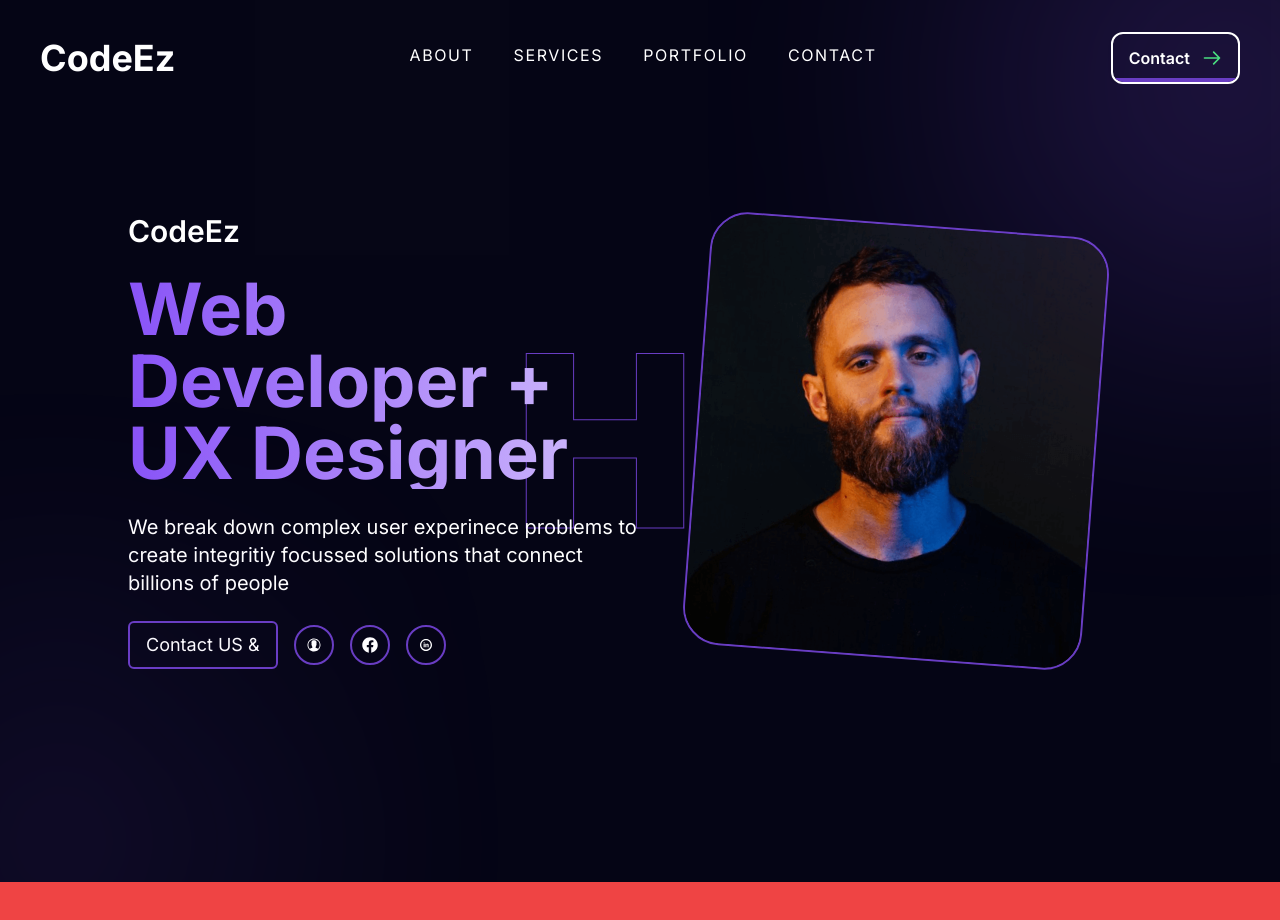
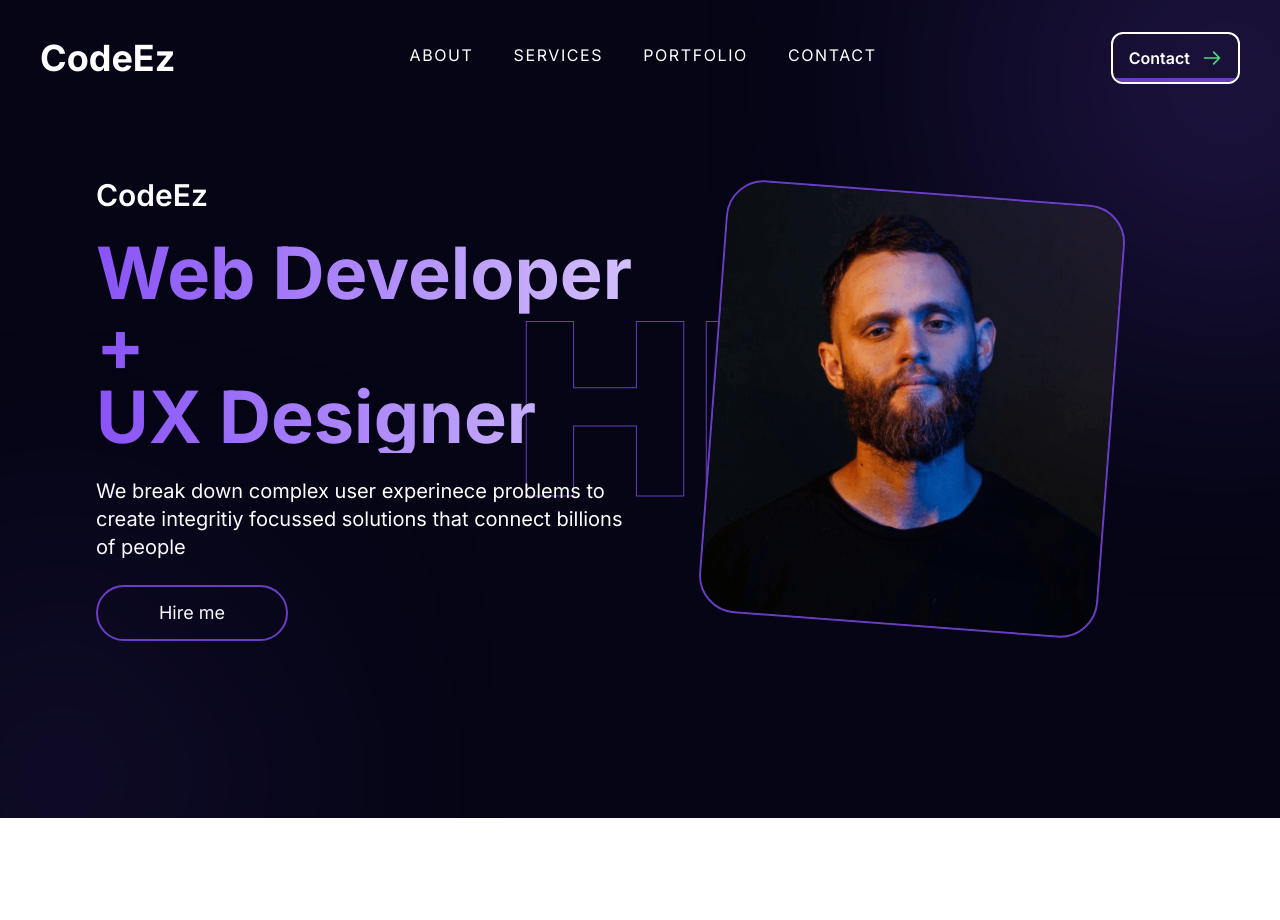
Before and after one commit to SherMuhammadgithub/my-portfolio, a Next.js app: page / in a window 1280 px wide. Shown: the top 920 px of the page. After the commit the page ends 818 px from the top, so only its background shows below. Built offline with nearby package versions, Linux system fonts and the light colour scheme.

Commit message:
Update styling in globals.css, page.js, hero.jsx, and navbar.jsx

```diff
--- a/src/app/globals.css
+++ b/src/app/globals.css
@@ -58,6 +58,7 @@
     background-clip: border-box;
     -webkit-background-clip: text;
     -webkit-text-fill-color: transparent;
+    overflow: hidden;
 }
     .hero-img-box::before{
     content: "";
--- a/src/app/page.js
+++ b/src/app/page.js
@@ -2,9 +2,7 @@
 import { useState, useEffect } from "react";
 import Hero from "@/components/hero";
 import Navbar from "@/components/navbar";
-import Projects from "@/components/projects";
 import SplashScreen from "@/components/splashScreen";
-import gsap from "gsap";
 
 export default function Home() {
   const [showSplash, setShowSplash] = useState(true);
@@ -23,7 +21,6 @@ export default function Home() {
         <>
           <Navbar />
           <Hero />
-          <Projects />
         </>
       )}
     </>
--- a/src/components/hero.jsx
+++ b/src/components/hero.jsx
@@ -24,7 +24,7 @@ export default function Hero() {
 
   return (
     <main
-      className={`hero-section  flex flex-col justify-center items-center bg-[#030313fc] text-white relative z-10 p-8 md:p-16 xl:p-32 overflow-hidden "
+      className={`hero-section  flex flex-col justify-center items-center bg-[#030313fc] text-white relative z-10 p-8 md:p-16 xl:p-24 overflow-hidden"
       }`}
     >
       <span id="page-intro"></span>
@@ -37,7 +37,7 @@ export default function Hero() {
         <div className="col-1 flex flex-col justify-center items-center w-full md:w-1/2 ">
           <div className="hero-content space-y-6 ">
             <span className="text-xl  lg:text-3xl font-semibold">CodeEz</span>
-            <h1 className="hero-title font-bold text-4xl lg:text-7xl ">
+            <h1 className="hero-title font-bold text-4xl lg:text-7xl overflow-auto">
               Web Developer +
               <br />
               UX Designer
@@ -58,23 +58,12 @@ export default function Hero() {
               integritiy focussed solutions that connect billions of people
             </p>
             <div className="button-box flex flex-wrap  items-center space-x-4">
-              <a
+              <button
                 href="#"
-                className="border-2 border-[#693dc3] rounded-md bg-transparent text-white py-2 px-4 text-sm md:text-lg hover:bg-[#693dc3]  transition-all duration-300 ease-in-out"
+                className=" w-full md:w-48 border-2 border-[#693dc3] rounded-full bg-transparent text-white py-3  text-sm md:text-lg hover:bg-[#693dc3]  transition-all duration-300 ease-in-out  "
               >
-                Contact US &
-              </a>
-              <div className="social-media flex items-center space-x-4 ">
-                {socialMediaIcons.map((item, index) => (
-                  <a
-                    key={index}
-                    href={item.url}
-                    className="w-8 md:w-10 aspect-square flex justify-center items-center rounded-full border-2 border-[#693dc3] hover:bg-[#693dc3] transform transition-all duration-300 ease-in-out "
-                  >
-                    <item.icon />
-                  </a>
-                ))}
-              </div>
+                Hire me
+              </button>
             </div>
           </div>
         </div>
--- a/src/components/navbar.jsx
+++ b/src/components/navbar.jsx
@@ -22,7 +22,9 @@ export default function Navbar() {
     <nav className={navbarClasses}>
       <div className="flex  items-center justify-between  w-full">
         <div className="heaeder">
-          <h1 className="text-4xl font-bold overflow-hidden ">CodeEz</h1>
+          <h1 className="text-3xl md:text-4xl font-bold overflow-hidden ">
+            CodeEz
+          </h1>
         </div>
         <ul className=" text-base space-x-10 uppercase tracking-widest hidden lg:block">
           <li className="inline-block ">
@@ -77,7 +79,7 @@ export default function Navbar() {
           </span>
         </div>
       </div>
-      <div className="hamburger absolute right-4 top-10 mx-10">
+      <div className="hamburger absolute right-4 top-8 rotate-180 mx-10">
         <button
           className="block lg:hidden"
           onClick={() => setIsMenuOpen(!isMenuOpen)}
--- a/src/components/splashScreen.jsx
+++ b/src/components/splashScreen.jsx
@@ -5,12 +5,14 @@ export default function SplashScreen() {
   useEffect(() => {
     let tl = gsap.timeline();
     tl.to(".loader", {
-      scale: 4.5,
-      rotate: -360,
+      rotate: 360,
+      scale: 2.5,
     })
       .to(".loader", {
-        scale: 6.5,
-        rotate: 360,
+        // make the loader disappear
+        duration: 1,
+        scale: 3.5,
+        ease: "power2.inOut",
       })
       .to(".screen", {
         delay: 0.5,
```
